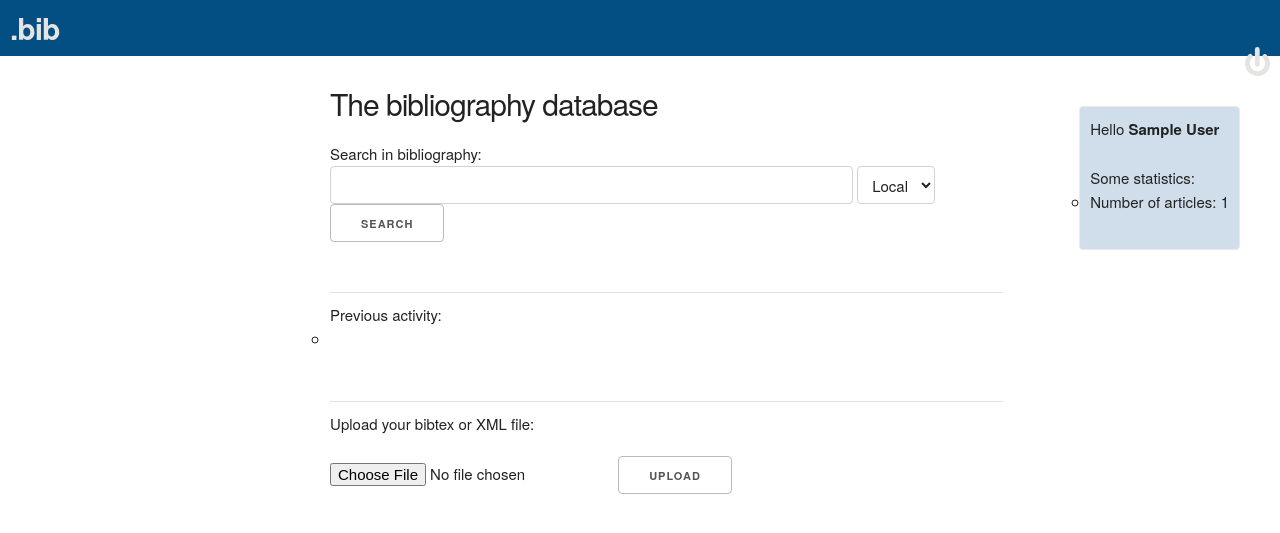
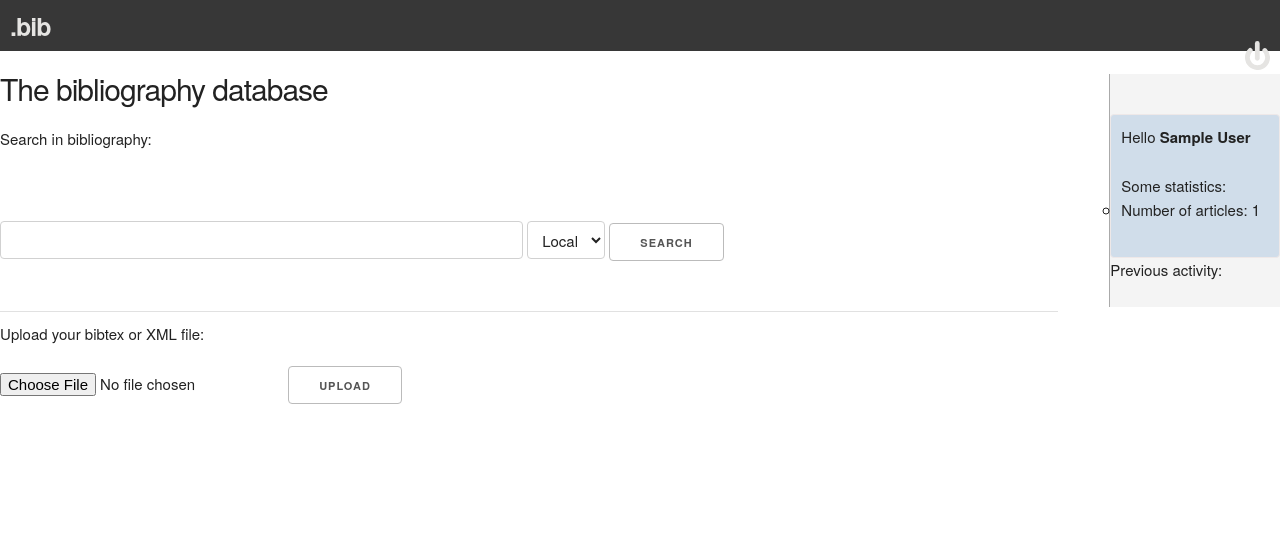
Before and after one commit to frapac/bibtex-browser, a Flask app: page /index in a window 1280 px wide. Shown: the top 533 px of the page. Run offline with Flask 2, Linux system fonts and the light colour scheme; a user stored in the database is signed in; tables that the repository leaves empty hold one stand-in row (values such as "Sample post").

Commit message:
[UPD] Change styling

```diff
--- a/apps/static/css/base.css
+++ b/apps/static/css/base.css
@@ -1,13 +1,13 @@
 
 div.header{
-    background-color: #034f84;
+    background-color: #373737;
     color: #E5E4E2;
     padding: 1rem 1rem;
     margin: 0 0rem;
     margin-top: 0rem;
     line-height: 1.2;
     letter-spacing: -.1rem;
-    font-size: 30px;
+    font-size: 25px;
 }
 
 a.header{
@@ -25,25 +25,20 @@
 
 div.search-field{
     margin: 20 0rem;
+    margin-top: 7rem;
 }
 
 footer.footer{
-    /*margin: 20 10rem;*/
     bottom: 0;
     position: absolute;
     width: 100%;
     background-color: #5E5A80;
-    /*height: 60px*/
     margin-top: 10rem;
-    /*padding: 2rem 3rem;*/
     color: #E5E4E2;
-     clear: both;
-     /*position: relative;*/
-     z-index: 10;
-     height: 3em;
-     /*margin-top: -3em;*/
+    clear: both;
+    z-index: 10;
+    height: 3em;
 }
-
 
 #content { padding-bottom: 3em; }
 
@@ -91,17 +96,16 @@
     list-style-type: none;
 }
 
-div.index-content{
-    margin-left: 30rem;
-    margin-right: 1rem;
-    padding: 1rem 3rem;
-}
+/* div.index-content{ */
+/*     margin-left: 30rem; */
+/*     margin-right: 0rem; */
+/*     padding: 1rem 0rem; */
+/* } */
 
 div.status-content{
     padding: 1rem 1rem;
     margin-right: 0rem;
     margin-top: 4rem;
-    float: right;
     border-radius: 4px;
     border: 1px solid #EEE8E8;
     background-color: #d0ddea;
@@ -111,8 +115,19 @@
   display:none;
 }
 
+.borderleft{
+  position: relative;
+  right: 0;
+  height: 100%;
+  top: 0;
+  bottom: 0;
+  border-left: 1px solid #AAAAAA;
+  background-color: #F4F4F4;
+}
+
 div.leftcolumn{
-  border-right: thick solid #F1F1F1; border-width: 5px;
+  padding: 3rem 1rem;
+  background-color: #F4F4F4;
 }
 
 ul.nobullet{
--- a/apps/templates/index.html
+++ b/apps/templates/index.html
@@ -3,7 +3,7 @@
 {% block content %}
 
 <div class="index-content">
-  <div class="nine columns">
+  <div class="ten columns">
     <h1> The bibliography database </h1>
     Search in bibliography:
 
@@ -22,12 +22,30 @@
 
     <hr/>
 
+    <div id="bibupload">
+      <h6> Upload your bibtex or XML file: </h6>
+      <form action="/index" method=post enctype=multipart/form-data>
+        <p><input type=file name=file>
+            <input type=submit value=Upload></p>
+      </form>
+    </div>
+  </div>
+
+  <div class="two columns borderleft">
+    <div class="status-content">
+      <p>
+        Hello <b> {{user}} </b>
+      </p>
+       Some statistics:
+        <ul>
+          <li> Number of articles: {{num_entries}} </li>
+        </ul>
+    </div>
 
     <div class="news-feed">
       Previous activity:
-          <ul class="list-group">
           {% for event in events %}
-            <li class="list-group-item">
+          <p class="list-group-item">
             {% if event.type == "COMMENT"%}
               <b> {{event.date}} </b>: {{event.author}} comments <a href="/biblio/article={{event.article}}"> {{event.article}} </a>
             {%endif%}
@@ -37,29 +55,8 @@
             {% if event.type == "UPDATE"%}
               <b> {{event.date}} </b>: {{event.author}} updates <a href="/biblio/article={{event.article}}"> {{event.article}} </a>
             {%endif%}
-            </li>
+          </p>
           {% endfor %}
-          </ul>
-      </div>
-      <hr>
-
-      <div id="bibupload">
-        <h6> Upload your bibtex or XML file: </h6>
-        <form action="/index" method=post enctype=multipart/form-data>
-          <p><input type=file name=file>
-             <input type=submit value=Upload></p>
-        </form>
-      </div>
-    </div>
-  <div class="three columns">
-    <div class="status-content">
-      <p>
-        Hello <b> {{user}} </b>
-      </p>
-       Some statistics:
-        <ul>
-          <li> Number of articles: {{num_entries}} </li>
-        </ul>
     </div>
   </div>
 </div>
```
Also changed, not shown: other parts of apps/static/css/base.css (+28 -4 lines), apps/static/css/skeleton.css (+0 -9 lines), apps/templates/references.html (+14 -10 lines). Lines whose indentation alone changed are shown as unchanged.
